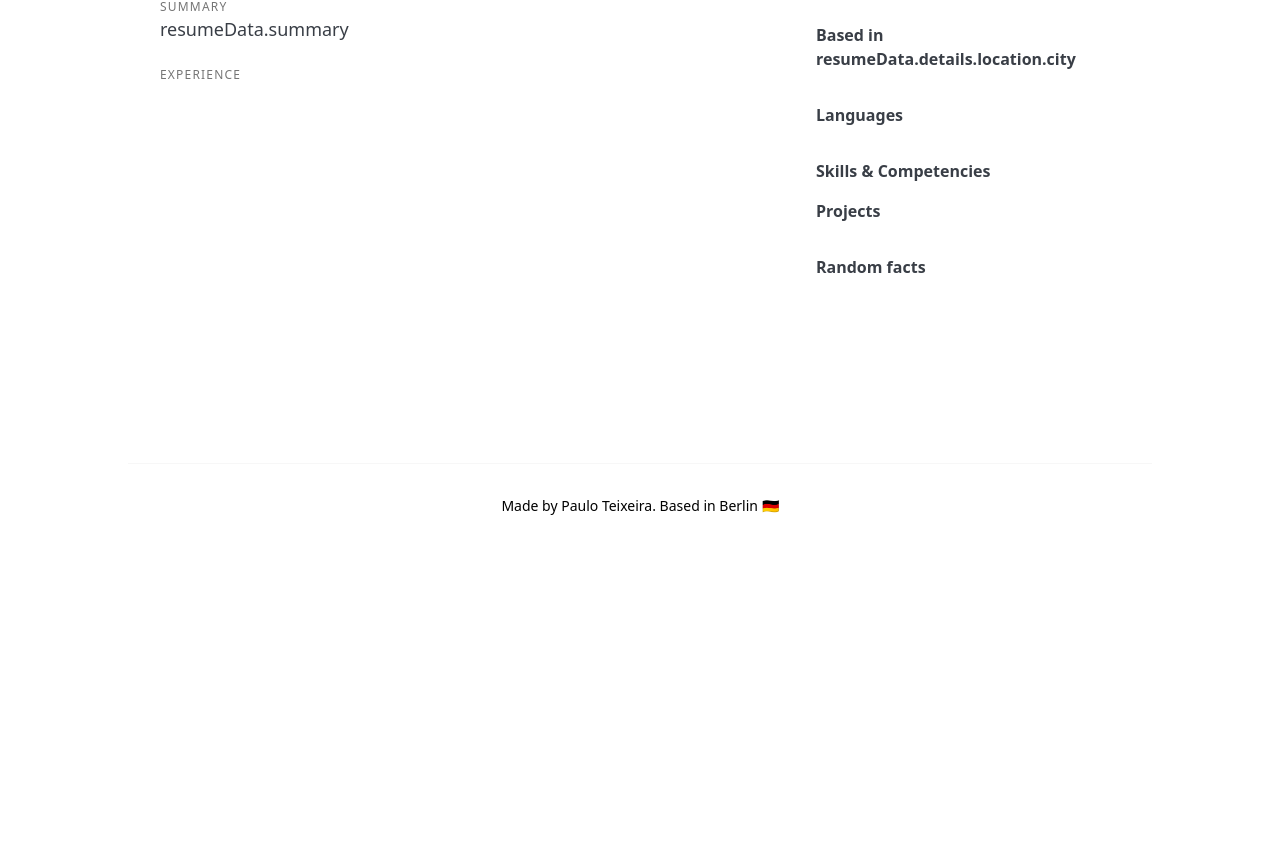
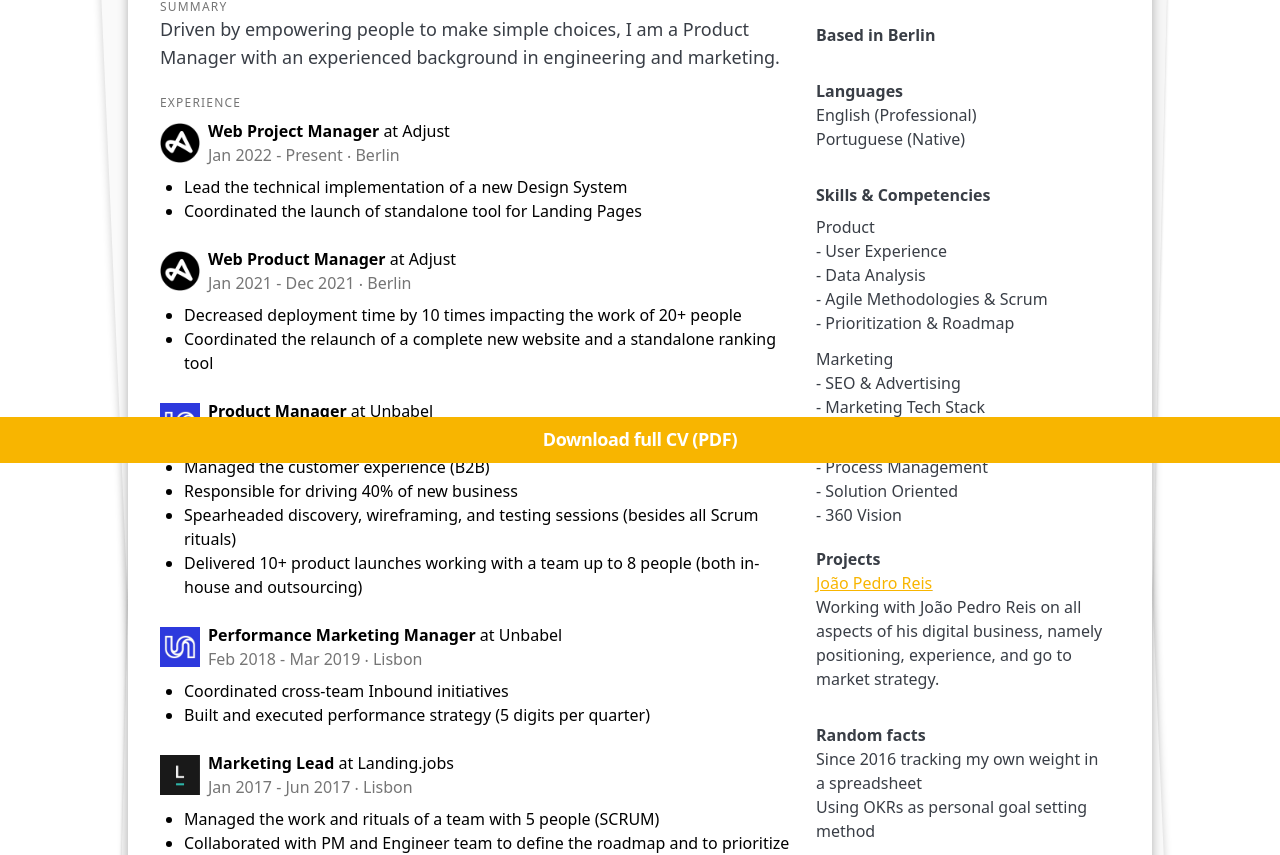
Before and after one commit to ftpaul/ftpaul, a Next.js app: page /resume in a window 1280 px wide. Shown: the part 337-1192 px from the top of the page. Before the commit the page ends 885 px from the top, so only its background shows below. Built offline with nearby package versions, Linux system fonts and the light colour scheme.

Commit message:
feat: added footer content and components

```diff
--- a/app/resume/page.tsx
+++ b/app/resume/page.tsx
@@ -1,13 +1,16 @@
 // import React from "react";
 // import Seo from '../components/seo';
-// import Footer from '../components/resume/footerCTA';
-// import ExperienceBlock from '../components/resume/experienceBlock';
+import ExperienceBlock from '../../components/resume/ExperienceBlock';
+import ResumeFooter from '../../components/resume/DownloadFooter';
 // import Navigation from '../components/navigation/navigation';
 // import Image from 'next/image';
-// import { ResumeDataType } from '../types';
+// import { contentType } from '../types';
+import '../../styles/resume.css'
+
+import content from '../../content/resume.json'
 
 
-//const ResumePage: React.FC<ResumeProps> = ({ resumeData }) => {
+//const ResumePage: React.FC<ResumeProps> = ({ content }) => {
   export default async function ResumePage() {
 
   const seo = {
@@ -25,9 +28,7 @@
        ...
       <Image src="/assets/images/ezgif-5-bea54725e5.jpeg" alt="Paulo Teixeira | ftpaul.io" width={160} height={160} className="w-40 h-40 xs:w-20 xs:h-20 mt-4 z-20 rounded-full" /       ...
 
-   <Navigation simplified={false} />
-
- <Navigation  /> */}
+   */}
 
   <div className="letter p-8 mx-auto mb-24 mt-6 bg-white relative max-w-screen-lg w-11/12">
 
@@ -37,10 +38,10 @@
 
           <h1 className="text-5xl xs:text-3xl font-bold text-gray-600 leading-none pt-4 pb-0 mb-0">
           <button className="focus:outline-none outline-none cursor-default hover:cursor-default" >
-                resumeData.name<span className="font-black text-6xl xs:text-3xl text-yellow-600">.</span>
+                {content.name}<span className="font-black text-6xl xs:text-3xl text-yellow-600">.</span>
             </button>
           </h1>
-          <h2 className="text-4xl xs:text-2xl font-normal text-gray-300 pb-4">resumeData.title</h2>
+          <h2 className="text-4xl xs:text-2xl font-normal text-gray-300 pb-4">{content.title}</h2>
 
       </div>
 
@@ -58,14 +59,13 @@
     <div className="w-4/6 xs:w-full pt-4 pr-1 xs:pr-2 ">
 
       <h4 className="uppercase text-xs text-gray-300 tracking-widest">Summary</h4>
-      <p className="text-lg text-gray-500 pb-6">resumeData.summary</p>
+      <p className="text-lg text-gray-500 pb-6">{content.summary}</p>
 
       <h4 className="uppercase text-xs text-gray-300 tracking-widest w-full">Experience</h4>
 
-      {/* {resumeData.experience.map((job) => (
-        // <ExperienceBlock job={job} key={job.end_date} />
-        <p>one</p>
-      ))} */}
+      {content.experience.map((job) => (
+        <ExperienceBlock job={job} key={job.end_date} />
+      ))}
 
     </div>
 
@@ -75,45 +75,45 @@
     <div className="w-2/6 xs:w-full p-4 xs:pl-0 " >
 
       <div className="pt-6 pb-8 xs:hidden">
-        <p className="text-base font-bold text-gray-500">Based in resumeData.details.location.city <span role="img" aria-label="resumeData.details.location.country"  ></span></p>
+        <p className="text-base font-bold text-gray-500">Based in {content.details.location.city} <span role="img" aria-label="content.details.location.country"  ></span></p>
       </div>
 
       <div className="pb-8">
         <p className="text-base font-bold text-gray-500">Languages</p>
-        {/* {resumeData.details.languages.map(language => (
+        {content.languages.map(language => (
           <p className="text-base text-gray-500 pb-0" key={language}>{language}</p>
-        ))} */}
+        ))}
       </div>
 
       <div className="pb-2 xs:hidden">
         <p className="text-base pb-2 font-bold text-gray-500">Skills &amp; Competencies</p>
-        {/* {resumeData.details.industry_knowledge.map(group => (
+        {content.industry_knowledge.map(group => (
           <div className="pb-3" key={group.name}>
             <p className="text-base capitalize text-gray-500 pb-0" >{group.name}</p>
-            {/* {group.individuals.map(individuals => (
+             {group.individuals.map(individuals => (
               <p className="text-base capitalize text-gray-500" key={individuals}> - {individuals}</p>
             ))}
           </div>
-        )) */}
+        ))}
       </div>
 
 
       <div className="pb-8">
         <p className="text-base font-bold text-gray-500">Projects</p>
-        {/* {resumeData.details.projects.map(project => (
+        {content.projects.map(project => (
           <div key={project.name} >
           <p className="text-base text-gray-500 pb-0 underline">
-            <a href={project.link} alt={project.name} className="text-yellow-600 underline hover:text-yellow-400">
+            <a href={project.link} className="text-yellow-600 underline hover:text-yellow-400">
             {project.name}</a>
             </p>
           <p className="text-base text-gray-500 pb-0">{project.description}</p>
           </div>
-        ))} */}
+        ))}
       </div>
 
       <div className="pb-8">
         <p className="text-base font-bold text-gray-500">Random facts</p>
-        {/* {resumeData.details.random.map(fact => (
+        {content.random.map(fact => (
           <div key={fact.link}>
           <p className="text-base text-gray-500 pb-0" >
             {((fact.link.length > 0) ? (<a className="text-yellow-600 underline hover:text-yellow-400" href={fact.link}>{fact.description}</a>) :
@@ -123,7 +123,7 @@
 
           </p>
           </div>
-        ))} */}
+        ))}
       </div>
 
     </div>
@@ -134,13 +134,7 @@
     <div className="py-1">
 
     </div>
-    {/* <Footer /> */}
+    <ResumeFooter />
     </>
   )
 }
-
-{ /*
- export async function getStaticProps()
-  // Fetch your data here, for example:
-  //const data = await fetchData(); // Assume fetchData is a function
-*/}
--- /dev/null
+++ b/components/resume/DownloadFooter.tsx
@@ -0,0 +1,29 @@
+import Button from '../Button'
+
+
+const FooterCTA = () => {
+
+
+
+
+    return (
+
+<div className="fixed bottom-0 w-full bg-yellow-600 py-2">
+    <p className="text-center">
+        {/* <a className="hover:bg-gray-500 hover:text-white bg-white text-gray-500 py-2 px-4 border hover:border-gray-500 border-white rounded transition duration-500"
+            target="_blank" rel="noreferrer"
+            href="https://drive.google.com/file/d/1PuPYO0u5tYwWTIbTCtEbKX_ArNKQf2CV/view?usp=sharing">
+            Download full CV (PDF)
+        </a> */}
+
+    <Button to="www.google.com" yellow={false} transparent={true} >
+        Download full CV (PDF)
+    </Button>
+    </p>
+</div>
+
+)}
+
+
+
+export default FooterCTA
--- /dev/null
+++ b/components/resume/ExperienceBlock.tsx
@@ -0,0 +1,25 @@
+
+
+const ExperienceBlock = ({ job }) => (
+    <>
+      <div className="py-1">
+        <img src={job.logo} alt={job.company} className="my-2 mr-2 w-10 h-10 xs:w-10 xs:h-10 align-top inline-block" />
+        <p className="text-base pt-1 xs:pl-12 inline-block xs:block xs:absolute xs:-mt-16 xs:pt-4">
+          <span className="font-bold">{job.role}</span> at {job.company}
+          <span className="table-column "><br/></span>
+          {/* <span className="hidden xs:inline-block">&nbsp;&nbsp;</span> */}
+          <span className="text-base text-gray-300 ">{job.start_date} - {job.end_date}</span>
+          <span className="text-base text-gray-300 ">&nbsp;‧ {job.location}</span>
+        </p>
+      </div>
+      { job.description ? (
+        <ul className="list-disc pl-6 pb-4 exp-ul-bullets">
+          {job.description.map((point, i) => (
+            <li key={point} className={i%2===0?"":"xs:hidden"}>{point}</li>
+          ))}
+        </ul>
+      ) : "" }
+    </>
+)
+
+export default ExperienceBlock
--- /dev/null
+++ b/content/resume.json
@@ -0,0 +1,162 @@
+{
+    "name": "Paulo Teixeira",
+    "title": "Product Manager",
+    "summary": "Driven by empowering people to make simple choices, I am a Product Manager with an experienced background in engineering and marketing.",
+    "experience": [
+      {
+        "company": "Adjust",
+        "role": "Web Project Manager",
+        "logo": "/images/adjust.png",
+        "location": "Berlin",
+        "start_date": "Jan 2022",
+        "end_date": "Present",
+        "description": [
+          "Lead the technical implementation of a new Design System",
+          "Coordinated the launch of standalone tool for Landing Pages"
+        ]
+      },
+      {
+        "company": "Adjust",
+        "role": "Web Product Manager",
+        "logo": "/images/adjust.png",
+        "location": "Berlin",
+        "start_date": "Jan 2021",
+        "end_date": "Dec 2021",
+        "description": [
+          "Decreased deployment time by 10 times impacting the work of 20+ people",
+          "Coordinated the relaunch of a complete new website and a standalone ranking tool"
+        ]
+      },
+      {
+        "company": "Unbabel",
+        "role": "Product Manager",
+        "logo": "/images/unbabel.png",
+        "location": "Lisbon",
+        "start_date": "Apr 2019",
+        "end_date": "Apr 2020",
+        "description": [
+          "Managed the customer experience (B2B)",
+          "Responsible for driving 40% of new business",
+          "Spearheaded discovery, wireframing, and testing sessions (besides all Scrum rituals)",
+          "Delivered 10+ product launches working with a team up to 8 people (both in-house and outsourcing)"
+        ]
+      },
+      {
+        "company": "Unbabel",
+        "role": "Performance Marketing Manager",
+        "logo": "/images/unbabel.png",
+        "location": "Lisbon",
+        "start_date": "Feb 2018",
+        "end_date": "Mar 2019",
+        "description": [
+          "Coordinated cross-team Inbound initiatives",
+          "Built and executed performance strategy (5 digits per quarter)"
+        ]
+      },
+      {
+        "company": "Landing.jobs",
+        "role": "Marketing Lead",
+        "logo": "/images/landingjobs.png",
+        "location": "Lisbon",
+        "start_date": "Jan 2017",
+        "end_date": "Jun 2017",
+        "description": [
+          "Managed the work and rituals of a team with 5 people (SCRUM)",
+          "Collaborated with PM and Engineer team to define the roadmap and to prioritize the backlog"
+        ]
+      },
+      {
+        "company": "Landing.jobs",
+        "role": "Growth Marketing Manager",
+        "logo": "/images/landingjobs.png",
+        "location": "Lisbon",
+        "start_date": "Jun 2014",
+        "end_date": "Dec 2016",
+        "description": [
+          "Conducted 100+ users interviews for product feedback and idea validation",
+          "Achieved growth rates over 100% every year"
+        ]
+      },
+      {
+        "company": "Inspiring Code",
+        "role": "Co-founder",
+        "logo": "/images/inspiringcode.png",
+        "location": "Lisbon",
+        "start_date": "Feb 2013",
+        "end_date": "Feb 2014",
+        "description": [
+          "Managed a portfolio of projects and products with clients",
+          "Coordinated the design and development of several MVPs and web applications"
+        ]
+      }
+    ],
+    "education": [
+      {
+        "school": "ISCTE-IUL",
+        "course": "Computer Engineer",
+        "description": "something"
+      }
+    ],
+    "details": {
+      "picture": "/paulo-teixeira-resume.png",
+      "contacts": {
+        "website": "ftpaul.io",
+        "linkedin": "linkedin.com/in/ftpaul",
+        "email": "ftpaul@gmail.com",
+        "phone": "+351914475179"
+      },
+      "location": {
+        "city": "Berlin",
+        "country": "Germany",
+        "emoji": "&#127465;&#127466;",
+        "description": "Open to remote postions or realocation to Germany."
+      }
+    },
+    "industry_knowledge": [
+      {
+        "name": "Product",
+        "individuals": [
+          "User Experience",
+          "Data Analysis",
+          "Agile Methodologies & Scrum",
+          "Prioritization & Roadmap"
+        ]
+      },
+      {
+        "name": "marketing",
+        "individuals": [
+          "SEO & Advertising",
+          "Marketing Tech Stack"
+        ]
+      },
+      {
+        "name": "transversal",
+        "individuals": [
+          "Process Management",
+          "Solution Oriented",
+          "360 Vision"
+        ]
+      }
+    ],
+    "languages": [
+      "English (Professional)",
+      "Portuguese (Native)"
+    ],
+    "projects": [
+      {
+        "name": "João Pedro Reis",
+        "link": "https://joaopedroreis.com",
+        "description": "Working with João Pedro Reis on all aspects of his digital business, namely positioning, experience, and go to market strategy."
+      }
+    ],
+    "random": [
+      {
+        "description": "Since 2016 tracking my own weight in a spreadsheet",
+        "link": ""
+      },
+      {
+        "description": "Using OKRs as personal goal setting method",
+        "link": ""
+      }
+    ]
+  }
--- /dev/null
+++ b/styles/resume.css
@@ -0,0 +1,56 @@
+ /* inspirtation
+    https://codepen.io/mlms13/pen/LKFoy
+ */
+ body {
+    overflow-x: hidden;
+  }
+  .letter {
+     box-shadow: 0 0 10px rgba(0,0,0,0.3);
+   }
+   .letter:before, .letter:after {
+     content: "";
+     height: 98%;
+     position: absolute;
+     width: 100%;
+     z-index: -1;
+   }
+   .letter:before {
+     background: #fafafa;
+     box-shadow: 0 0 8px rgba(0,0,0,0.2);
+     left: -5px;
+     top: 4px;
+     transform: rotate(-2.5deg);
+   }
+   .letter:after {
+     background: #f6f6f6;
+     box-shadow: 0 0 3px rgba(0,0,0,0.2);
+     right: -3px;
+     top: 1px;
+     transform: rotate(1.4deg);
+   }
+
+ @media only screen and (max-width: 400px) {
+   .letter:before {
+     background: #fafafa;
+     box-shadow: 0 0 4px rgba(0,0,0,0.2);
+     left: -3px;
+     top: 4px;
+     transform: rotate(-2.5deg);
+   }
+   .letter:after {
+     background: #f6f6f6;
+     box-shadow: 0 0 2px rgba(0,0,0,0.2);
+     right: -2px;
+     top: 1px;
+     transform: rotate(1.4deg);
+   }
+   .div-w-image {
+     display: none;
+   }
+   .div-w-title {
+     width: 100% !important;
+   }
+   .exp-ul-bullets {
+     display: none;
+   }
+ }
```
Also changed, not shown: public/images/inspiringcode.png (added), public/images/landingjobs.png (added).
